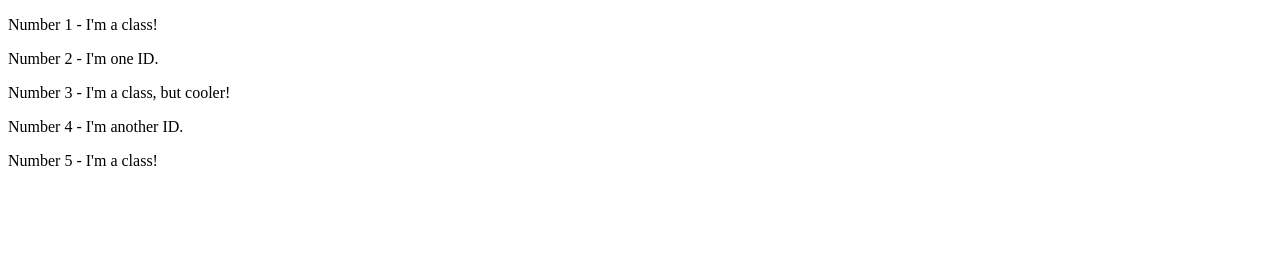
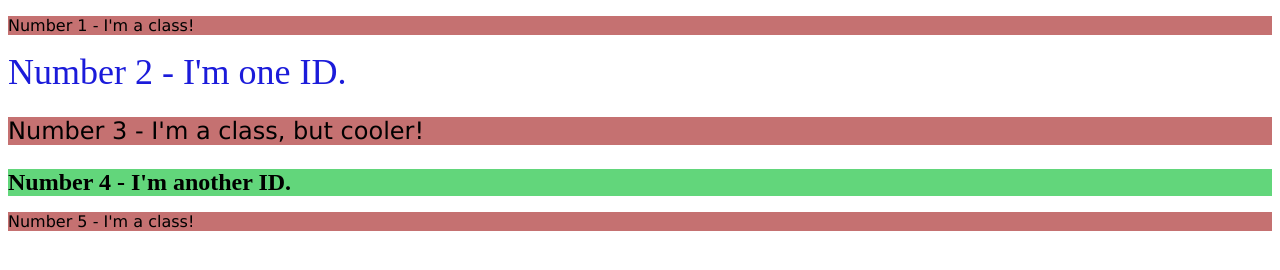
Before and after one commit to OdinProjectAssignmentsByPW80/css-foundations_intro-to-css, a plain HTML site: page 02-class-id-selectors/index.html in a window 1280 px wide. Drawn offline with Linux system fonts and the light colour scheme.

Commit message:
feat: class-id-selectors
Changes to be committed:
	modified:   02-class-id-selectors/index.html
	modified:   02-class-id-selectors/style.css

```diff
--- a/02-class-id-selectors/index.html
+++ b/02-class-id-selectors/index.html
@@ -1,5 +1,6 @@
 <!DOCTYPE html>
 <html lang="en">
+
 <head>
   <meta charset="UTF-8">
   <meta http-equiv="X-UA-Compatible" content="IE=edge">
@@ -7,11 +8,13 @@
   <title>Class and ID Selectors</title>
   <link rel="stylesheet" href="style.css">
 </head>
+
 <body>
-    <p>Number 1 - I'm a class!</p>
-    <div>Number 2 - I'm one ID.</div>
-    <p>Number 3 - I'm a class, but cooler!</p>
-    <div>Number 4 - I'm another ID.</div>
-    <p>Number 5 - I'm a class!</p>
+  <p class="odd-num">Number 1 - I'm a class!</p>
+  <div id="num-2" class="huge-text">Number 2 - I'm one ID.</div>
+  <p class="odd-num big-text">Number 3 - I'm a class, but cooler!</p>
+  <div id="num-4" class="big-text">Number 4 - I'm another ID.</div>
+  <p class="odd-num">Number 5 - I'm a class!</p>
 </body>
+
 </html>
--- a/02-class-id-selectors/style.css
+++ b/02-class-id-selectors/style.css
@@ -0,0 +1,21 @@
+.odd-num {
+    background-color: #c57171;
+    font-family: Verdana, "DejaVu Sans", sans-serif;
+}
+
+.big-text {
+    font-size: 24px;
+}
+
+.huge-text {
+    font-size: 36px;
+}
+
+#num-2 {
+    color: rgb(27, 27, 218);
+}
+
+#num-4 {
+    background-color: rgb(98, 214, 123);
+    font-weight: bold;
+}
```
Lines whose indentation alone changed are shown as unchanged.
